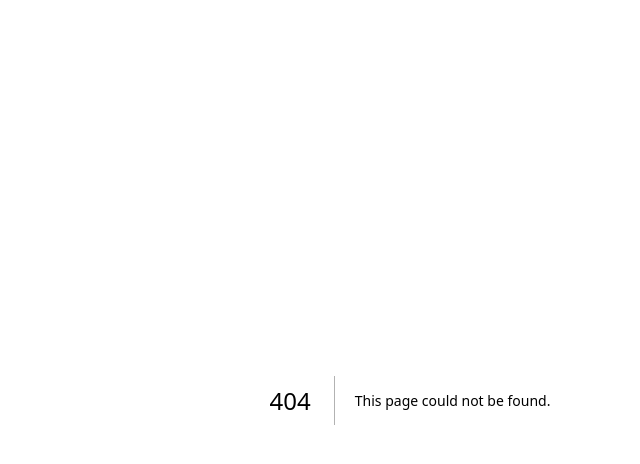
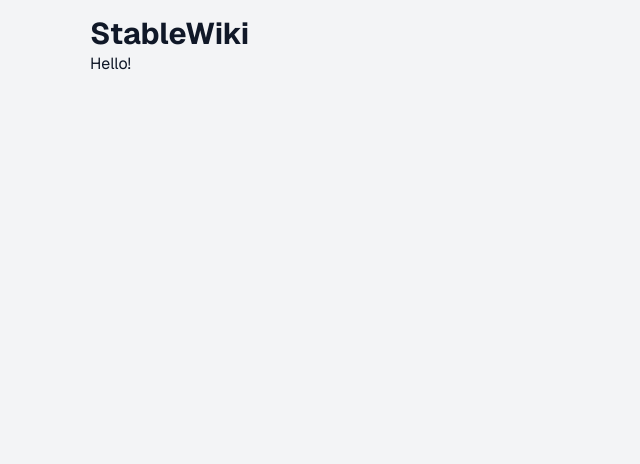
Before and after one commit to disfordave/stablewiki, a Next.js app: page /wiki/1 in a window 1280 px wide. Before the commit this address had no page. Shown: the top 464 px of the page, without its empty margins (230-870 px from the left). Built offline with nearby package versions, Linux system fonts and the light colour scheme.

Commit message:
feat: update RootLayout to include dynamic WIKI_NAME link and restructure Home component

```diff
--- a/src/app/layout.tsx
+++ b/src/app/layout.tsx
@@ -1,6 +1,8 @@
 import type { Metadata } from "next";
 import { Geist, Geist_Mono } from "next/font/google";
 import "./globals.css";
+import { WIKI_NAME } from "@/lib/config";
+import Link from "next/link";
 
 const geistSans = Geist({
   variable: "--font-geist-sans",
@@ -27,7 +29,10 @@ export default function RootLayout({
       <body
         className={`${geistSans.className} ${geistMono.variable} antialiased bg-gray-100 dark:bg-gray-900 text-gray-900 dark:text-gray-100`}
       >
-        {children}
+        <div className="min-h-screen p-4 mx-auto max-w-2xl">
+          <h1 className="text-3xl font-bold"><Link href={'/'}>{WIKI_NAME}</Link></h1>
+          {children}
+        </div>
       </body>
     </html>
   );
--- a/src/app/page.tsx
+++ b/src/app/page.tsx
@@ -1,10 +1,8 @@
 import WikiList from "@/components/WikiList";
-import { WIKI_NAME } from "@/lib/config";
 
 export default function Home() {
   return (
-    <div className="min-h-screen p-4 mx-auto max-w-2xl">
-      <h1 className="text-4xl font-bold">{WIKI_NAME}</h1>
+    <div>
       <WikiList />
     </div>
   );
--- /dev/null
+++ b/src/app/wiki/[slug]/page.tsx
@@ -0,0 +1,7 @@
+export default function Home() {
+  return (
+    <div className="">
+      <p>Hello!</p>
+    </div>
+  );
+}
```
